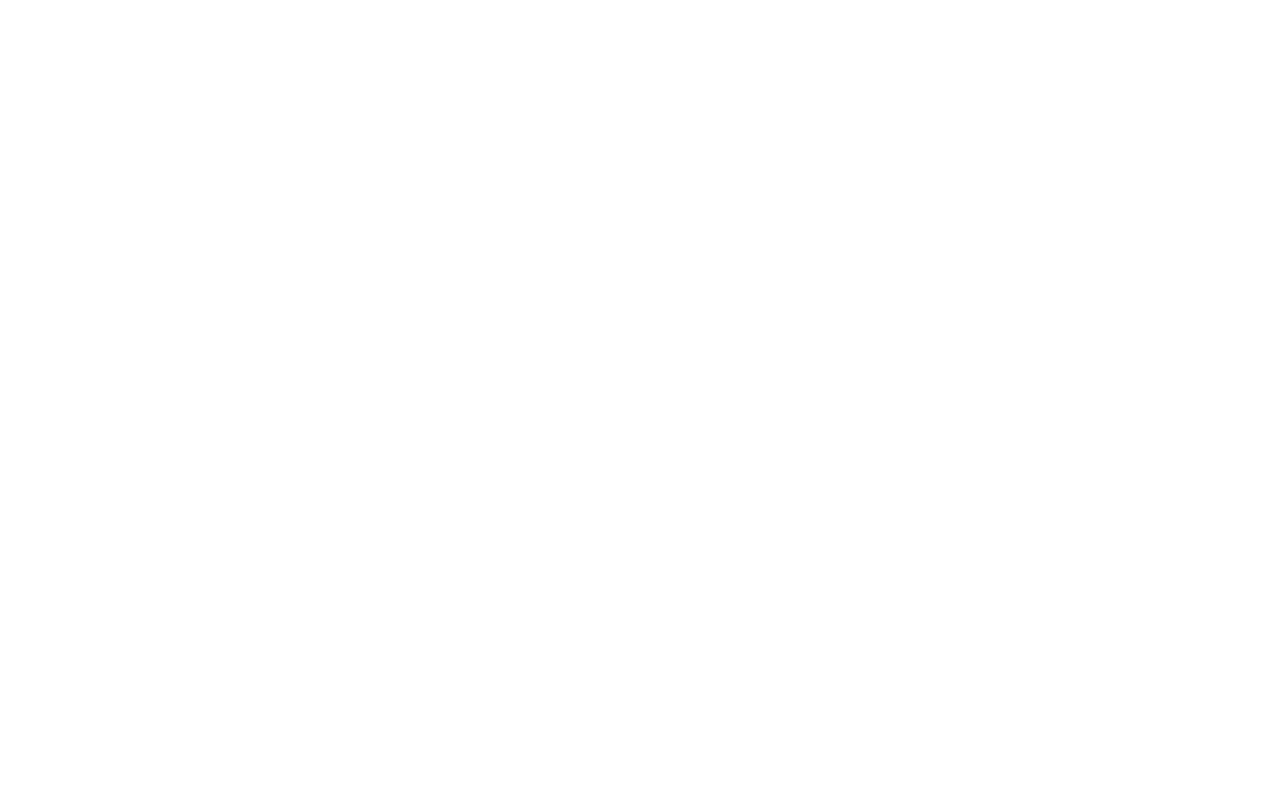
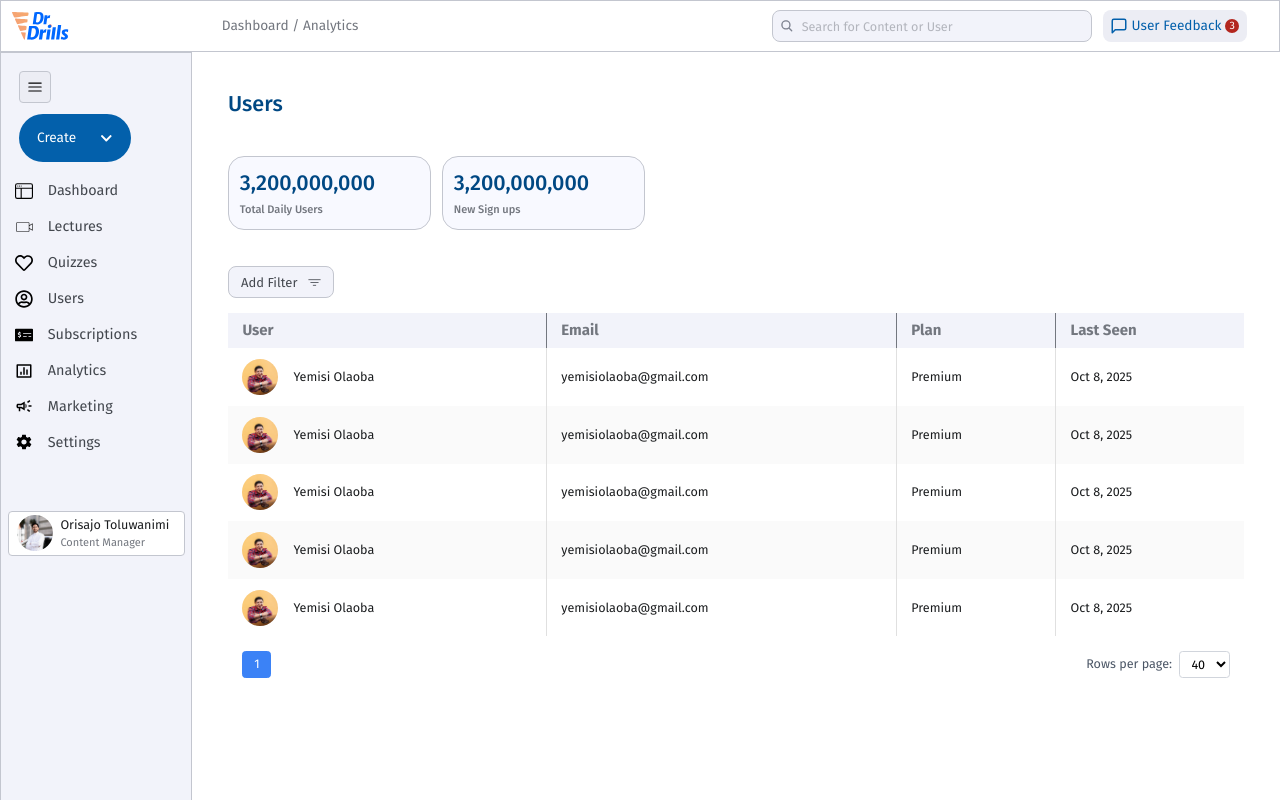
Before and after one commit to Victorgreene123/DR-Drills-Admin, a React (Vite) app: page /users in a window 1280 px wide. Before the commit this address had no page. Built offline with nearby package versions, Linux system fonts and the light colour scheme.

Commit message:
Users page UI done

```diff
--- a/src/App.tsx
+++ b/src/App.tsx
@@ -5,6 +5,7 @@
 import RootLayout from './components/layouts/rootLayout'
 import Quizzes from './pages/Quizzes';
 import Dashboard from './pages/Dashboard';
+import Users from './pages/Users'
 
 function App() {
   return (
@@ -14,6 +15,8 @@
           <Route index element={<Dashboard />} />
 
           <Route path="quizzes" element={<Quizzes />}/>
+
+          <Route path="users" element = {<Users />}/>
         </Route>
       </Routes>
     </Router>
--- a/src/components/QuizzesTable.tsx
+++ b/src/components/QuizzesTable.tsx
@@ -14,6 +14,7 @@
   ids: string[];
   tableheads: string[];
   initialRowsPerPage?: number;
+  renderCell?: Record<string, (row: Record<string, any>) => React.ReactNode>;
 }
 
 // Mock preview data for quiz questions
@@ -27,6 +28,7 @@
   ids,
   tableheads,
   initialRowsPerPage = 10,
+  renderCell = { }
 }) => {
   const [currentPage, setCurrentPage] = useState(1);
   const [rowsPerPage, setRowsPerPage] = useState(initialRowsPerPage);
@@ -74,7 +76,7 @@
         {/* Main scrollable content */}
         <div className="flex-1 w-full py-6 px-4 flex flex-col overflow-y-auto" style={{ minHeight: 0 }}>
           <div className="w-full gap-4 flex items-start">
-            <div className="flex-1">
+            <div className="flex-1 items-start">
               <h2 className="text-[#1A1C1E] text-[18px] font-semibold mb-1">
                 {dataItem.title}
               </h2>
@@ -227,7 +229,7 @@
               key={ids[startIdx + rowIdx] || rowIdx}
               className={
                 rowIdx % 2 === 0
-                  ? "cursor-pointer bg-white"
+                  ? "cursor-pointer bg-white "
                   : "cursor-pointer bg-[#FAFAFA] hover:bg-[#F0F0F0] transition"
               }
               onDoubleClick={ () =>{
@@ -242,14 +244,11 @@
   key={colIdx}
   className="px-4 py-3 border-r border-[#E0E0E0] last:border-r-0 whitespace-nowrap"
 >
-                  {id === "title" ? (
-                    <span
-                      className="block truncate max-w-[200px]"
-                      title={row[id]}
-                    >
-                      {row[id] ?? "--"}
-                    </span>
+  {renderCell[id] ? ( //instead of the former way of rendering cells,
+                      //  if a custom render function exists for this cell, it runs the same as the previous way.
+      renderCell[id](row)
   ) : (
+
       row[id] ?? "--"
   )}
 </td>
--- a/src/components/stats.tsx
+++ b/src/components/stats.tsx
@@ -4,9 +4,9 @@
 };
 
 const Stats: React.FC<StatsProps> = ({ value, label }) => (
-  <div className='rounded-[16px] border-[1px] p-3 space-y-1 border-[#C3C6CF] w-1/5  bg-[#F8F9FF] p-3'>
+  <div className='rounded-[16px] border-[1px] p-3 space-y-1 border-[#C3C6CF] w-1/5  bg-[#F8F9FF] '>
     <div className="text-xl font-[500] text-[#004883] text-[24px]  ">{value}</div>
-    <div className="text-[11px]  text-[#73777F] ">{label}</div>
+    <div className="text-[11px] font-[500] text-[#73777F] ">{label}</div>
   </div>
 );
 
--- /dev/null
+++ b/src/pages/Users.tsx
@@ -0,0 +1,127 @@
+import Stats from '../components/stats'
+import { IoFilterOutline} from 'react-icons/io5';
+// import { FaChevronDown } from "react-icons/fa";
+import QuizzesTable from '../components/QuizzesTable';
+import Pfp from '../assets/Users pfp.png'
+
+const Users = () => {
+
+   const data = [
+      {
+        id: 1,
+        image: Pfp,
+        title: "Yemisi Olaoba",
+        email: "yemisiolaoba@gmail.com",
+        plan: "Premium",
+        lastSeen: "Oct 8, 2025"
+      },
+    {
+      id: 2,
+      image: Pfp,
+      title: "Yemisi Olaoba",
+      email: "yemisiolaoba@gmail.com",
+      plan: "Premium",
+      lastSeen: "Oct 8, 2025"
+    },
+    {
+      id: 3,
+      image: Pfp,
+      title: "Yemisi Olaoba",
+      email: "yemisiolaoba@gmail.com",
+      plan: "Premium",
+      lastSeen: "Oct 8, 2025"
+    },
+    {
+      id: 4,
+      image: Pfp,
+      title: "Yemisi Olaoba",
+      email: "yemisiolaoba@gmail.com",
+      plan: "Premium",
+      lastSeen: "Oct 8, 2025"
+    },
+    {
+      id: 5,
+      image: Pfp,
+      title: "Yemisi Olaoba",
+      email: "yemisiolaoba@gmail.com",
+      plan: "Premium",
+      lastSeen: "Oct 8, 2025"
+    }
+   ]
+
+
+  return (
+
+
+    <div className="space-y-5">
+
+      <div className="space-y-10">
+
+         <h1 className='text-[#004883] font-[500]'>Users</h1>
+            <div className=' flex items-center gap-3'>
+                <Stats value={"3,200,000,000"} label='Total Daily Users' />
+                <Stats value={"3,200,000,000"} label='New Sign ups' />
+
+            </div>
+
+            {/*Filter Section */}
+            <div className="relative">
+
+              <button
+                className="bg-[#F2F3FA] border-[1px] border-[#C3C6CF] rounded-[8px] px-[12px] h-[32px] flex items-center gap-2 text-[#43474E] text-[13px] min-w-[100px]"
+                // onClick={() => {
+                //   setShowFilterDropdown((v) => !v);
+                //   setDropdownType(null);
+                // }}
+              >
+                Add Filter
+                <IoFilterOutline className="ml-1" />
+              </button>
+
+                <div>
+                  <QuizzesTable
+                    data = {data}
+                    tableheads={["User" , "Email" , "Plan" , "Last Seen"] }
+                    ids={["title", "email", "plan", "lastSeen"]}
+                    initialRowsPerPage={40}
+                    renderCell={{
+                            title: (rowData) => ( //This is where the title is modified to accept a pfp
+                                <div style={{
+                                    display: 'flex',
+                                    alignItems: 'center',
+                                    gap: '15px'
+                                }}>
+                                    {rowData.image && (
+                                        <img
+                                            src={rowData.image}
+                                            alt={rowData.title}
+                                            style={{
+                                                width: '36px',
+                                                height: '36px',
+                                                borderRadius: '50%',
+                                                objectFit: 'cover',
+                                                objectPosition: 'right'
+
+                                            }}
+                                        />
+                                    )}
+                                    {/* This <span> holds the user's name */}
+                                    <span style={{ whiteSpace: 'nowrap', overflow: 'hidden', textOverflow: 'ellipsis' }}>
+                                       {rowData.title}
+                                    </span>
+                                </div>)
+                    }}
+                    />
+
+                </div>
+
+            </div>
+
+      </div>
+
+
+    </div>
+  )
+}
+
+export default Users
```
Also changed, not shown: src/assets/Users pfp.png (added). Lines whose indentation alone changed are shown as unchanged.
